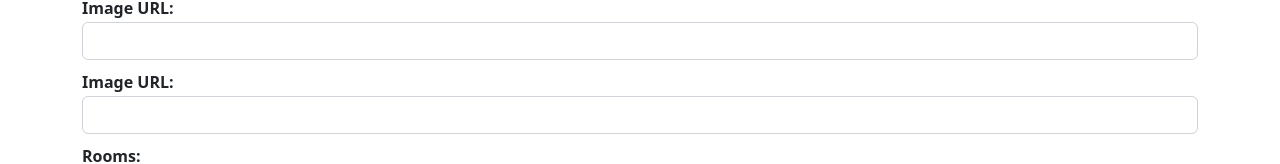
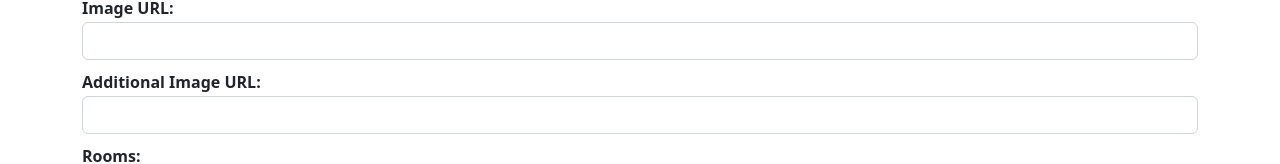
Before and after one commit to sanderhs1/LosCasaAngular, an Angular app in the folder ClientApp/: page /listingform in a window 1280 px wide. Shown: the part 379-543 px from the top of the page. Built offline with nearby package versions, Linux system fonts and the light colour scheme.

Commit message:
Input validation

```diff
--- a/ClientApp/src/app/listings/listingform.component.html
+++ b/ClientApp/src/app/listings/listingform.component.html
@@ -1,44 +1,84 @@
 <h2>{{ isEditMode ? 'Update' : 'Create' }} Listing</h2>
 
-<form [formGroup]="listingForm" (ngSubmit)="onSubmit()">
+<div>
+  <form *ngIf="listingForm" [formGroup]="listingForm" (ngSubmit)="onSubmit()">
+
     <div class="form-group">
       <label for="name">Name:</label>
-    <input type="text" id="name" formControlName="name" class="form-control" />
+      <input type="text" id="name" formControlName="name" class="form-control" required />
+      <div *ngIf="listingForm.get('name')?.hasError('required') && listingForm.get('name')?.touched" class="text-danger">
+        Name is required.
       </div>
+    </div>
+
     <div class="form-group">
       <label for="price">Price:</label>
-    <input type="number" id="price" formControlName="price" class="form-control" />
+      <input type="number" id="price" formControlName="price" class="form-control" required />
+      <div *ngIf="listingForm.get('price')?.hasError('required') && listingForm.get('price')?.touched" class="text-danger">
+        Price is required.
       </div>
+      <div *ngIf="listingForm.get('price')?.hasError('min')" class="text-danger">
+        Price must be greater than or equal to 0.
+      </div>
+    </div>
+
     <div class="form-group">
       <label for="description">Description:</label>
       <textarea id="description" formControlName="description" class="form-control"></textarea>
+      <div *ngIf="listingForm.get('description')?.hasError('required') && listingForm.get('description')?.touched" class="text-danger">
+        Description is required.
       </div>
+    </div>
+
     <div class="form-group">
       <label for="imageUrl">Image URL:</label>
       <input type="text" id="imageUrl" formControlName="imageUrl" class="form-control" />
+      <div *ngIf="listingForm.get('imageUrl')?.hasError('pattern') && listingForm.get('imageUrl')?.touched" class="text-danger">
+        Please enter a valid URL.
       </div>
+    </div>
+
     <div class="form-group">
-    <label for="AdditionalImageUrl">Image URL:</label>
+      <label for="AdditionalImageUrl">Additional Image URL:</label>
       <input type="text" id="AdditionalImageUrl" formControlName="AdditionalImageUrl" class="form-control" />
+      <div *ngIf="listingForm.get('AdditionalImageUrl')?.hasError('pattern') && listingForm.get('AdditionalImageUrl')?.touched" class="text-danger">
+        Please enter a valid URL.
       </div>
+    </div>
+
     <div class="form-group">
       <label for="Rooms">Rooms:</label>
       <input type="text" id="Rooms" formControlName="Rooms" class="form-control" />
+      <div *ngIf="listingForm.get('Rooms')?.hasError('required') && listingForm.get('Rooms')?.touched" class="text-danger">
+        Rooms is required.
       </div>
+    </div>
+
     <div class="form-group">
       <label for="Toilets">Toilets:</label>
       <input type="text" id="Toilets" formControlName="Toilets" class="form-control" />
+      <div *ngIf="listingForm.get('Toilets')?.hasError('required') && listingForm.get('Toilets')?.touched" class="text-danger">
+        Toilets is required.
       </div>
+    </div>
+
     <div class="form-group">
       <label for="Area">Area:</label>
       <input type="text" id="Area" formControlName="Area" class="form-control" />
+      <div *ngIf="listingForm.get('Area')?.hasError('required') && listingForm.get('Area')?.touched" class="text-danger">
+        Area is required.
       </div>
+    </div>
+
     <div class="form-group">
       <label for="Address">Address:</label>
       <input type="text" id="Address" formControlName="Address" class="form-control" />
+    </div>
+
+
+  </form>
 </div>
   <button class='btn btn-primary' type="submit" [disabled]="listingForm.invalid">
     {{ isEditMode ? 'Update' : 'Create' }} Listing
   </button>
   <button class='btn btn-secondary' (click)="backToListings()">Cancel</button>
-</form>
--- a/ClientApp/src/app/listings/listingform.component.ts
+++ b/ClientApp/src/app/listings/listingform.component.ts
@@ -22,13 +22,13 @@ export class ListingformComponent {
     this.listingForm = _formbuilder.group({
       name: ['', Validators.required],
       price: [0, Validators.required],
-      description: [''],
-      imageUrl: [''],
-      AdditionalImageUrl: [''],
+      description: ['', Validators.required],
+      imageUrl: ['', [Validators.pattern(/^https?:\/\/.+/)]],
+      AdditionalImageUrl: ['', [Validators.pattern(/^https?:\/\/.+/)]],
       Rooms: [0, Validators.required],
       Toilets: [0, Validators.required],
       Area: [0, Validators.required],
-      Address: ['']
+      Address: ['', Validators.required]
 
     });
   }
```
Lines whose indentation alone changed are shown as unchanged.
